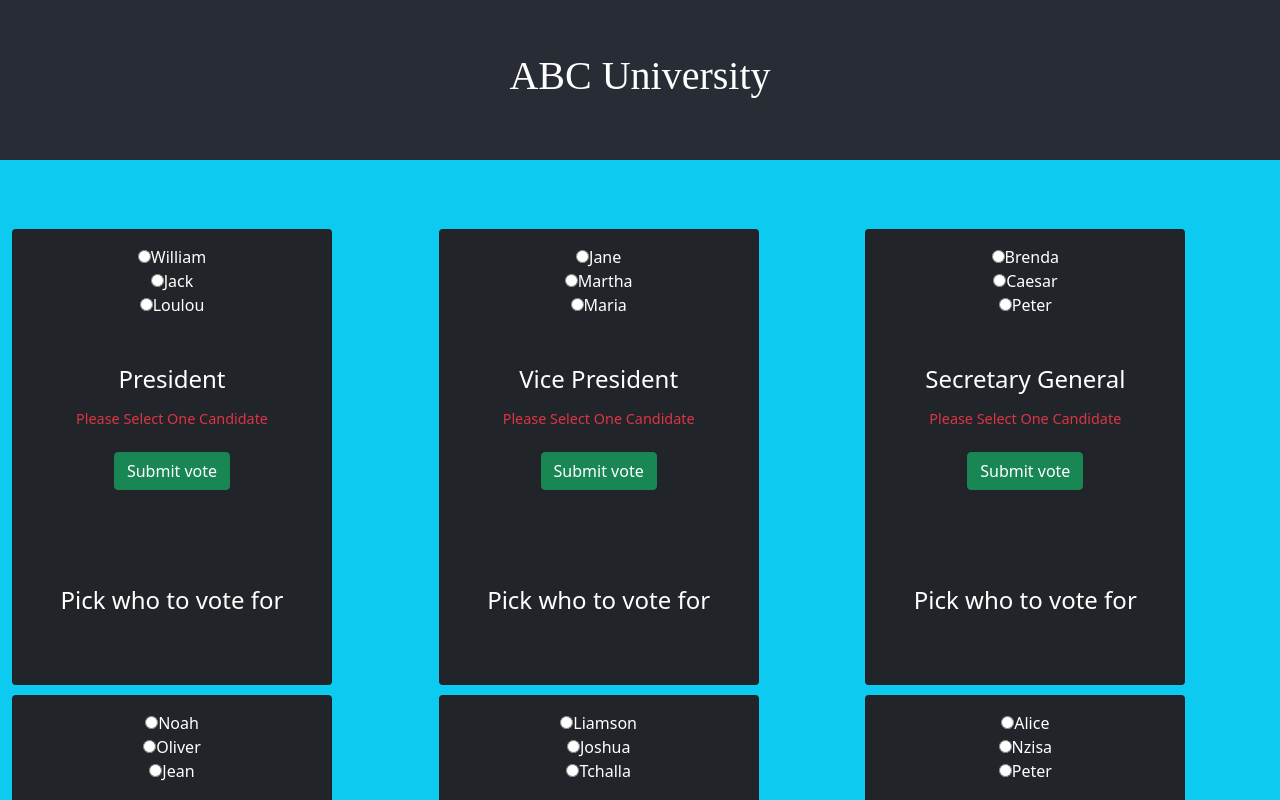
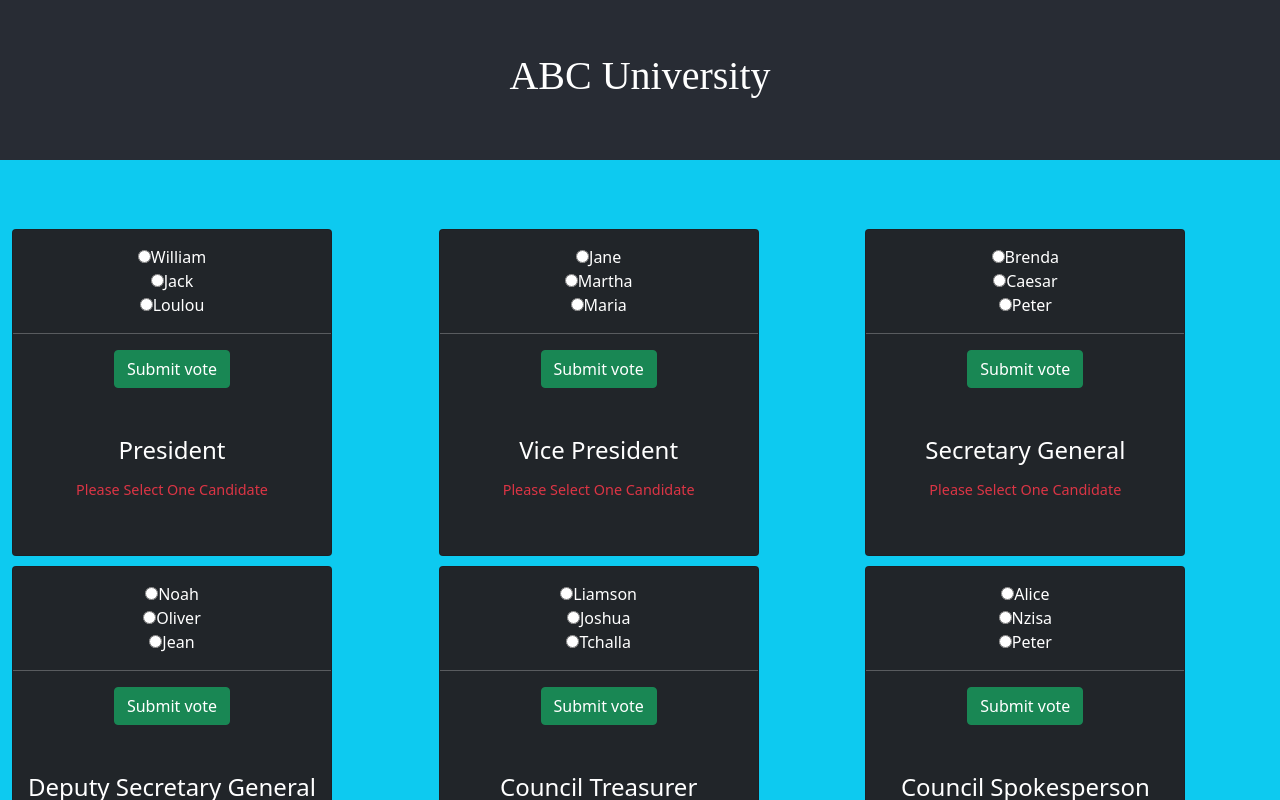
Before and after one commit to mungutiwilliam/voting-app, a React (Create React App) app: page / in a window 1280 px wide. Shown: the top 800 px of the page. Built offline with nearby package versions, Linux system fonts and the light colour scheme.

Commit message:
UI updated

```diff
--- a/src/components/CardUI.jsx
+++ b/src/components/CardUI.jsx
@@ -1,41 +1,37 @@
 import React from "react";
 import './card-style.css';
-
-const handlechange = event =>{
-    const target = event.target
-    const name = target.name
-    const value = target.value
-    alert(`${name} ${value}`)
-}
-
 
 
 const Card = (props) =>{
 
+
+
     return(
         <div className="bg-dark card text-center">
+            <form action="/action_page.php">
                 <center>
                     <div className="list_names">
-                                <input on change ={handlechange}type="radio" id="candidate" name="Chairperson" value ={props.nname1}></input>
+                                    <input type="radio" id="candidate" name ={props.title} value ={props.nname1}></input>
                                     <label for="jane_doe">{props.nname1}</label><br></br>
-                                <input type="radio" id="candidate2" name="Chairperson" value={props.nname2}></input>
+                                    <input type="radio" id="candidate2" name={props.title} value={props.nname2}></input>
                                     <label for="john_doe">{props.nname2}</label><br></br>
-                                <input type="radio" id="candidate3" name="Chairperson" value={props.nname3}></input>
+                                    <input type="radio" id="candidate3" name={props.title} value={props.nname3}></input>
                                     <label for="stephen">{props.nname3}</label><br></br>
+                                    <hr></hr>
+                                    <div>
+                                         <button value="submit" type="submit"className="btn btn-success">Submit vote</button>
+                                    </div>
+
                     </div>
                 </center>
+
                 <div className="card-body text-white">
                     <h4 className="card-title">{props.title}</h4>
                     <p className="card-text text-danger">
                         Please Select One Candidate
                     </p>
-                <button className="btn btn-success">Submit vote</button>
                 </div>
-            <div className="card-body text-white">
-                <h4 className="card-title">Pick who to vote for</h4>
-                <p className="card-text text-secondary">
-                </p>
-            </div>
+            </form>
         </div>
     );
 }
```
Lines whose indentation alone changed are shown as unchanged.
